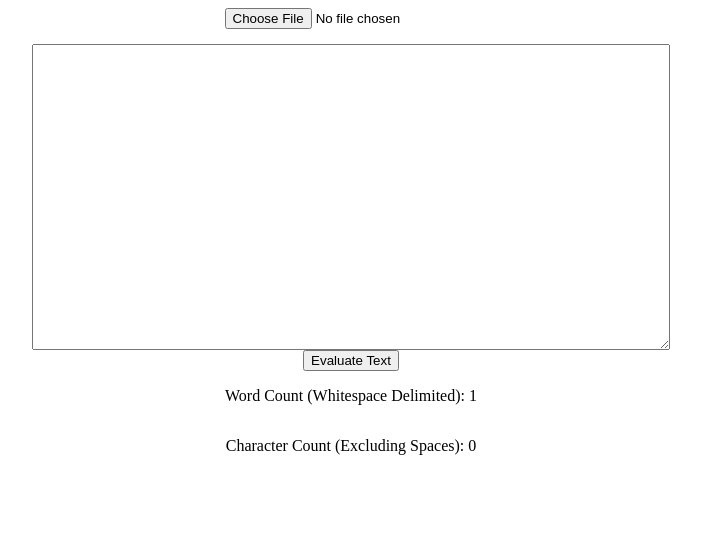
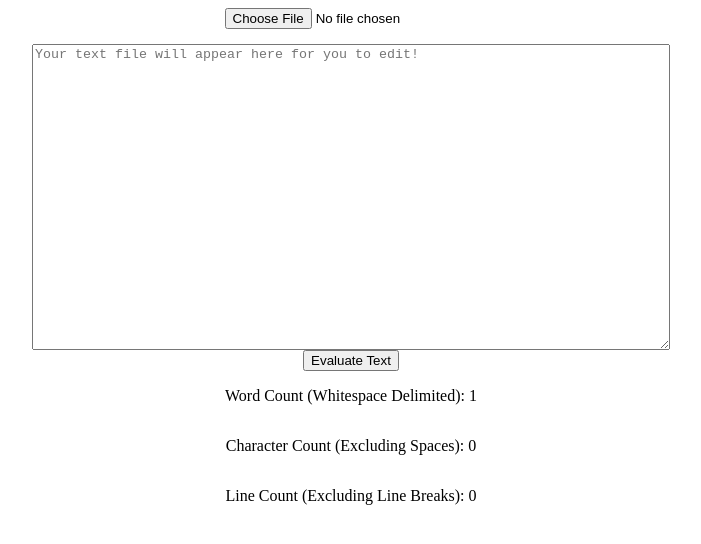
Before and after one commit to ZyaxitronED/Text-Stat-Test, a plain HTML site: page index.html in a window 1280 px wide. Both pictures are taken after a click on the button "Evaluate Text". Shown: the whole page, without its empty margins (289-990 px from the left). Drawn offline with Linux system fonts and the light colour scheme.

Commit message:
Added line count to app.
Added a calculation that returns the number of lines in text document (excluding line breaks).
Also added placeholder to text area letting user know they can edit the contents.

```diff
--- a/index.html
+++ b/index.html
@@ -15,13 +15,14 @@
 
     <div>
         <input type="file" onchange="textToArea()">
-        <textarea cols="30" rows="20" oninput="countWords()"></textarea>
-        <button onclick="countWords()">Evaluate Text</button>
+        <textarea cols="30" rows="20" placeholder="Your text file will appear here for you to edit!" oninput="Analyse()"></textarea>
+        <button onclick="Analyse()">Evaluate Text</button>
     </div>
 
     <div>
         <p id="wordCount"></p>
         <p id="charCount"></p>
+        <p id="lineCount"></p>
     </div>
 
 </body>
--- a/script.js
+++ b/script.js
@@ -19,12 +19,19 @@ function textToArea() {
     reader.readAsText(file);
 };
 
-function countWords() {
+function Analyse() {
     var textareaValue = document.querySelector('textarea').value;
     var regex = /\s+/gi;
     var wordCount = textareaValue.trim().replace(regex, ' ').split(' ').length;
     var charCount = textareaValue.replace(regex, '').length;
+    var lineCount = 0;
+    var lines = textareaValue.split('\n');
+
+    for (var i = 0; i < lines.length; i++) {
+        if(lines[i].length > 0) lineCount++;
+    }
 
     document.getElementById('wordCount').innerHTML = "Word Count (Whitespace Delimited): " + wordCount;
     document.getElementById('charCount').innerHTML = "Character Count (Excluding Spaces): " + charCount;
+    document.getElementById('lineCount').innerHTML = "Line Count (Excluding Line Breaks): " + lineCount;
 };
```
